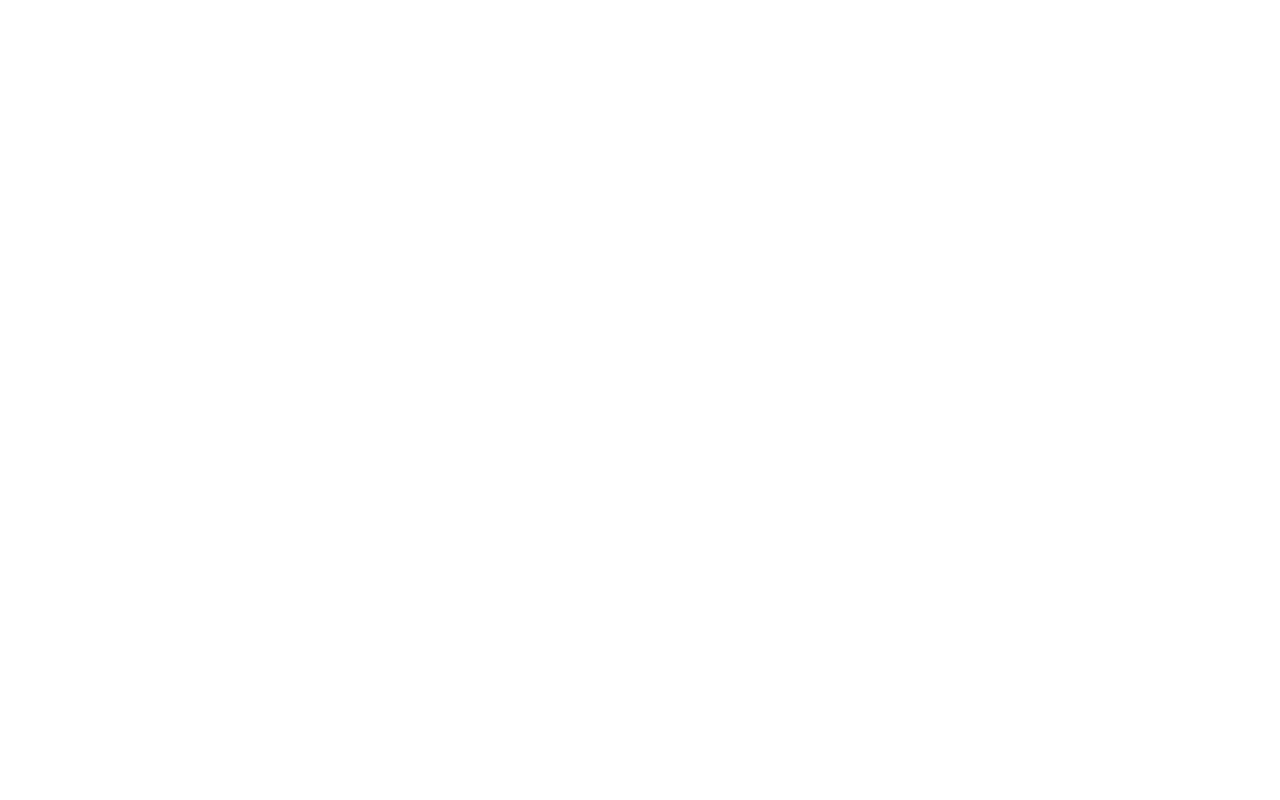
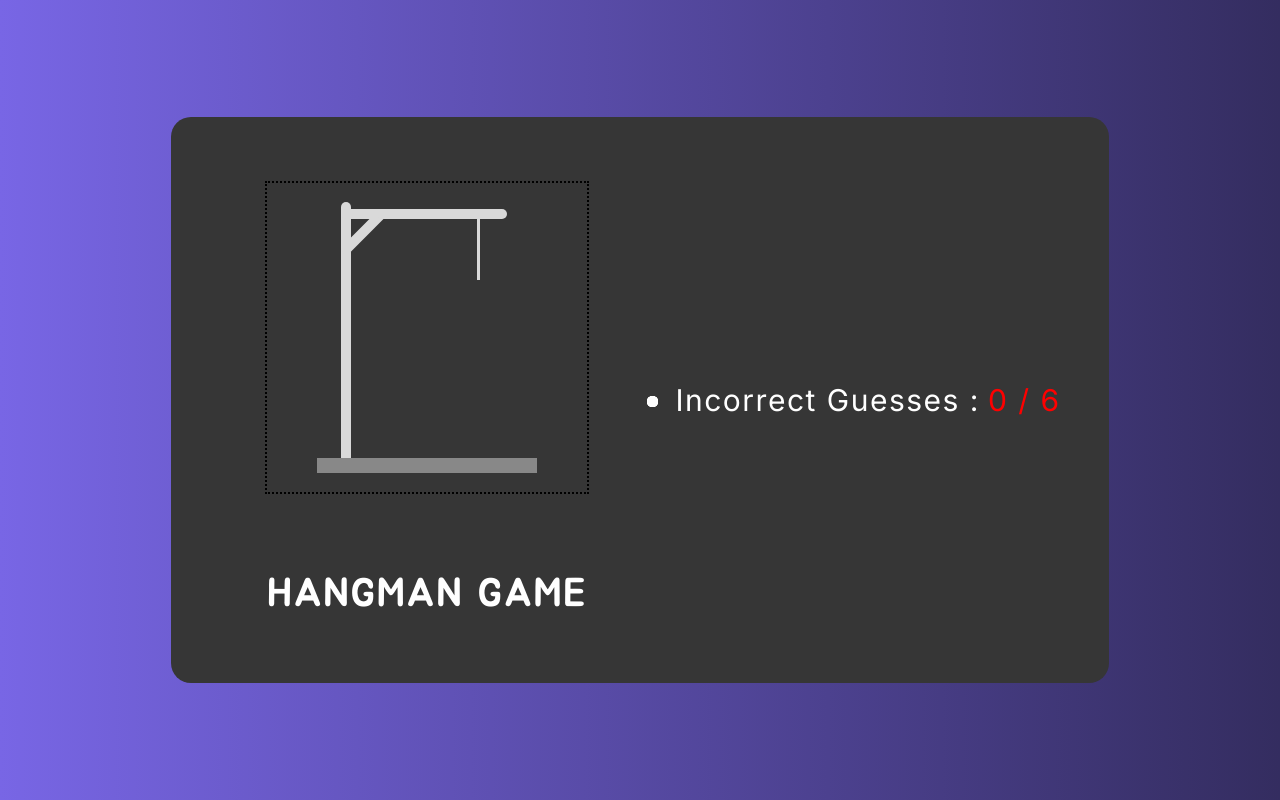
Before and after one commit to tonju1124/Hangman-Game, a website built with Vite: page index.html in a window 1280 px wide. Built offline with nearby package versions, Linux system fonts and the light colour scheme.

Commit message:
feat: update

```diff
--- a/index.css
+++ b/index.css
@@ -0,0 +1,106 @@
+@import url('https://fonts.googleapis.com/css2?family=Inter:ital,opsz,wght@0,14..32,100..900;1,14..32,100..900&family=Itim&family=Jua&display=swap');
+/* Inter, Jua, Itim */
+
+body,
+html {
+    font-family: 'itim', sans-serif;
+    font-size: 16px;
+    line-height: 1.5;
+    margin: 0;
+    padding: 0;
+}
+
+.main-container {
+    display: flex;
+    justify-content: center;
+    align-items: center;
+    height: 100vh;
+    background: linear-gradient(90deg, #7866E5 0%, #332C5E 101.42%);
+}
+
+.card {
+    display: flex;
+    flex-direction: row;
+    justify-content: center;
+    align-items: center;
+    border-radius: 1.25rem;
+    background: #363636;
+    padding: 4rem 3rem;
+}
+
+.hangman {
+    display: flex;
+    flex-direction: column;
+    justify-content: center;
+    align-items: center;
+    margin-left: 3rem;
+}
+
+.hangman-img {
+    display: flex;
+    justify-content: center;
+    align-items: center;
+    padding: 1.2rem 0;
+    border: 2px dotted black;
+    width: 100%;
+    height: auto;
+}
+
+.word {
+    display: flex;
+    justify-content: center;
+    align-items: center;
+    color: #FFF;
+    font-family: Jua;
+    font-size: 2.5rem;
+    font-style: normal;
+    font-weight: 400;
+    line-height: normal;
+    letter-spacing: 0.125rem;
+    padding-top: 4.7rem;
+}
+
+.game_box {
+    display: flex;
+    flex-direction: column;
+    justify-content: center;
+    align-items: center;
+    padding-left: 3rem;
+}
+
+.word_display {
+    display: flex;
+    justify-content: center;
+    align-items: center;
+    color: #FFF;
+    font-family: Jua;
+    font-size: 2.5rem;
+    font-style: normal;
+    font-weight: 400;
+    line-height: normal;
+    letter-spacing: 0.125rem;
+}
+
+.incorrect_guess {
+    display: flex;
+    justify-content: center;
+    align-items: center;
+    color: #FFF;
+    font-family: Inter;
+    font-size: 1.875rem;
+    font-style: normal;
+    font-weight: 400;
+    line-height: normal;
+    letter-spacing: 0.09375rem;
+}
+
+.counter {
+    padding-left: 0.5rem;
+    color: #F00;
+    font-family: Inter;
+    font-size: 1.875rem;
+    font-style: normal;
+    font-weight: 400;
+    line-height: normal;
+    letter-spacing: 0.09375rem;
+}
--- a/index.html
+++ b/index.html
@@ -1,12 +1,36 @@
 <!doctype html>
 <html lang="en">
+
 <head>
   <meta charset="UTF-8" />
   <meta name="viewport" content="width=device-width, initial-scale=1.0" />
   <title>Hangman</title>
   <link rel="icon" href="svg/Icon.svg" type="image/svg+xml" />
 </head>
+
 <body>
+  <div class="main-container">
+    <div class="card">
+      <div class="hangman">
+        <div class="hangman-img"><img src="" id="hangman-img"></div>
+        <div class="word">HANGMAN GAME</div>
+      </div>
+      <div class="game_box">
+        <ul class="word_display">
+          <li class="letters"></li>
+          <li class="letters"></li>
+          <li class="letters"></li>
+          <li class="letters"></li>
+          <li class="letters"></li>
+          <li class="letters"></li>
+        </ul>
+      </div>
+      <div class="incorrect_guess">Incorrect Guesses : <b class="counter">0 / 6</b></div>
+      <div class="alphabet-container"></div>
+    </div>
+  </div>
+  </div>
   <script type="module" src="/main.js"></script>
 </body>
+
 </html>
--- a/main.js
+++ b/main.js
@@ -1 +1,6 @@
 import "./index.css";
+
+const hangmanImg = document.querySelector("#hangman-img");
+
+hangmanImg.src = 'svg/hangman1.svg';
+hangmanImg.alt = 'hangman';
```
Lines whose indentation alone changed are shown as unchanged.
